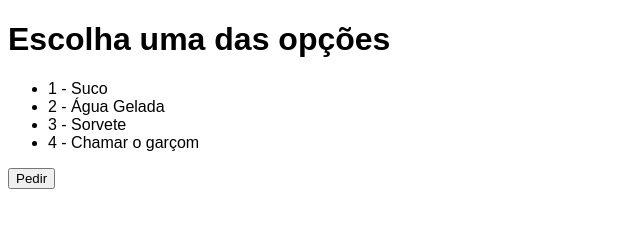
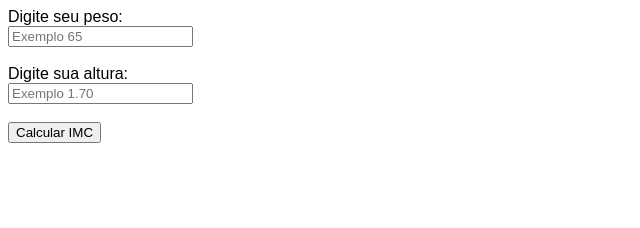
Before and after one commit to guilhermepadial4/javascript2, a plain HTML site: page index.html in a window 1280 px wide. Shown: the whole page, without its empty margins (0-640 px from the left). Drawn offline with Linux system fonts and the light colour scheme.

Commit message:
Update index, script

```diff
--- a/index.html
+++ b/index.html
@@ -12,15 +12,15 @@
     </style>
 </head>
 <body>
-    <h1>Escolha uma das opções</h1>
-    <ul>
-        <li>1 - Suco</li>
-        <li>2 - Água Gelada</li>
-        <li>3 - Sorvete</li>
-        <li>4 - Chamar o garçom</li>
-    </ul>
+    <form onsubmit="return calcular(event)">
+        <label for="">Digite seu peso:</label> <br/>
+        <input type="text" name="peso" id="peso" placeholder="Exemplo 65"> <br/><br/>
 
-    <button onclick="pedir()">Pedir</button>
+        <label for="">Digite sua altura:</label> <br/>
+        <input type="text" name="altura" id="altura" placeholder="Exemplo 1.70"> <br/><br/>
+
+        <input type="submit" value="Calcular IMC">
+    </form>
 
     <script src="script.js"></script>
 </body>
--- a/script.js
+++ b/script.js
@@ -1,22 +1,6 @@
 
-function pedir(){
-   var valor =  prompt("Qual sua opção: ")
+function calcular(event){
+    event.preventDefault();
 
-switch (Number(valor)){
-    case 1:
-        alert("Você escolheu 1 = Suco")
-        break
-    case 2:
-        alert("Você escolehu 2 = Água Gelada")
-        break
-    case 3:
-        alert("Você escolheu 3 = Sorvete")
-        break
-    case 4:
-        alert("Você chamou o garçom")
-        break
-    default:
-        alert("Escolha uma opção de 1 a 4")
-        break
+    alert("TESTE")
 }
-}
```
